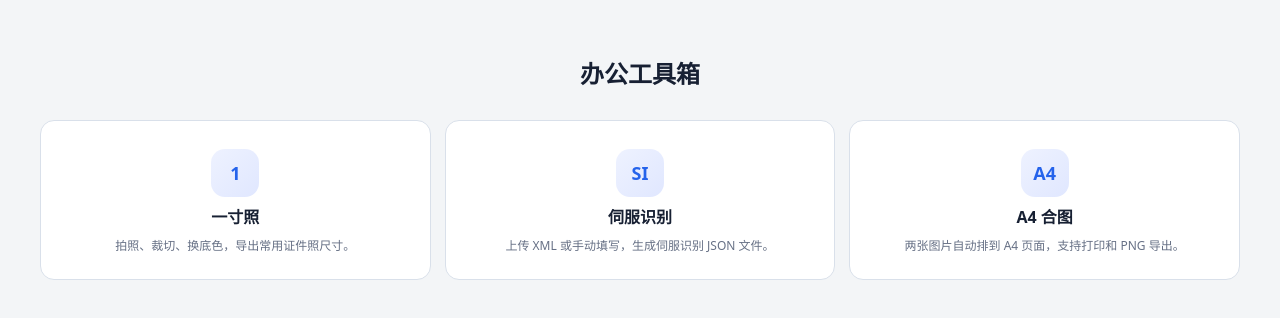
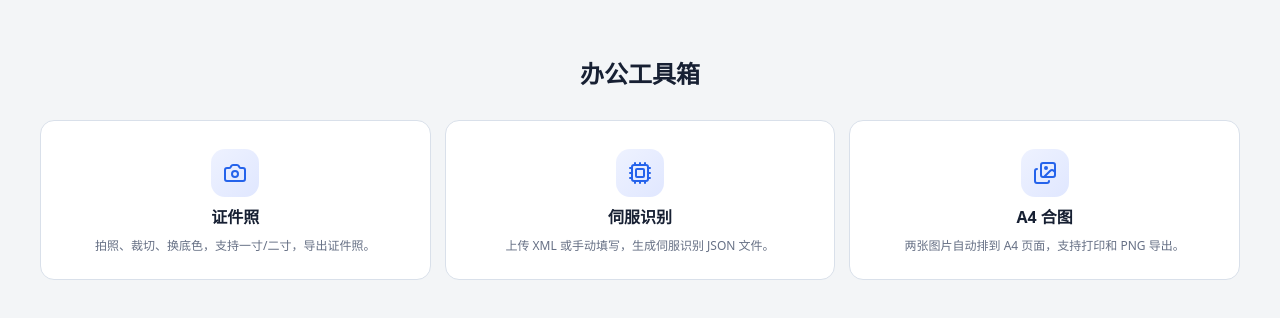
Before and after one commit to kirin-wu/id_photo, a Vue app: page / in a window 1280 px wide. Shown: the top 318 px of the page. Built offline with nearby package versions, Linux system fonts and the light colour scheme.

Commit message:
feat:icon

```diff
--- a/index.html
+++ b/index.html
@@ -3,6 +3,7 @@
   <head>
     <meta charset="UTF-8" />
     <meta name="viewport" content="width=device-width, initial-scale=1.0" />
+    <link rel="icon" type="image/svg+xml" href="/tool.svg" />
     <title>办公工具箱</title>
   </head>
   <body>
--- a/package.json
+++ b/package.json
@@ -9,6 +9,7 @@
     "preview": "vite preview"
   },
   "dependencies": {
+    "lucide-vue-next": "^0.577.0",
     "vue": "^3.5.16"
   },
   "devDependencies": {
--- a/src/tools/id-photo/IdPhotoTool.vue
+++ b/src/tools/id-photo/IdPhotoTool.vue
@@ -2,8 +2,8 @@
   <main class="app">
     <section class="panel">
       <div class="panel-head">
-        <h1>一寸照片生成器</h1>
-        <p>手机拍照，生成并导出电子照</p>
+        <h1>证件照生成器</h1>
+        <p>手机拍照，选规格，生成并导出电子照</p>
       </div>
 
       <div class="stage-wrap">
@@ -72,9 +72,20 @@
         </div>
       </div>
 
+      <div class="spec-row" aria-label="照片规格">
+        <button
+          v-for="s in photoSpecs"
+          :key="s.value"
+          class="spec-btn"
+          :class="{ active: photoSpec === s.value }"
+          type="button"
+          @click="photoSpec = s.value"
+        >{{ s.label }}</button>
+      </div>
+
       <div class="actions">
-        <button class="btn primary" type="button" @click="generateHighRes">生成一寸照</button>
-        <button class="btn ghost" type="button" @click="generateStandard">生成标准版</button>
+        <button class="btn primary" type="button" @click="generateCurrent('hd')">生成{{ currentSpec.label }}照</button>
+        <button class="btn ghost" type="button" @click="generateCurrent('standard')">生成标准版</button>
         <button class="btn" type="button" :disabled="!resultReady" @click="downloadResult">导出图片</button>
       </div>
 
@@ -90,8 +101,12 @@
 <script setup>
 import { computed, nextTick, onBeforeUnmount, onMounted, reactive, ref } from "vue";
 
-const HIGH_RES_SIZE = { width: 600, height: 840, label: "高清版 600x840", filename: "one-inch-photo-hd.png" };
-const STANDARD_SIZE = { width: 295, height: 413, label: "标准版 295x413", filename: "one-inch-photo-standard.png" };
+const photoSpecs = [
+  { value: "1inch", label: "一寸", hd: { width: 600, height: 840, label: "高清版 600×840", filename: "one-inch-photo-hd.png" }, standard: { width: 295, height: 413, label: "标准版 295×413", filename: "one-inch-photo-standard.png" } },
+  { value: "2inch", label: "二寸", hd: { width: 826, height: 1158, label: "高清版 826×1158", filename: "two-inch-photo-hd.png" }, standard: { width: 413, height: 579, label: "标准版 413×579", filename: "two-inch-photo-standard.png" } },
+];
+const photoSpec = ref("1inch");
+const currentSpec = computed(() => photoSpecs.find((s) => s.value === photoSpec.value));
 
 const bgOptions = [
   { label: "白底", value: "#ffffff" },
@@ -119,7 +134,7 @@ const bg = ref("#ffffff");
 const baseScale = ref(1);
 const scale = ref(1);
 const resultReady = ref(false);
-const resultSize = ref(HIGH_RES_SIZE);
+const resultSize = ref(currentSpec.value.hd);
 
 const position = reactive({
   offsetX: 0,
@@ -234,7 +249,7 @@ function renderEditor() {
   imageBox.top = rect.height / 2 - displayHeight / 2 + position.offsetY;
 }
 
-function updateResult(size = HIGH_RES_SIZE) {
+function updateResult(size = currentSpec.value.hd) {
   if (!sourceImage.value || !editorStage.value || !resultCanvas.value) return;
 
   const canvas = resultCanvas.value;
@@ -345,14 +360,10 @@ function endDrag(event) {
   position.activePointerId = null;
 }
 
-function generateHighRes() {
-  updateResult(HIGH_RES_SIZE);
-  setStatus("已生成高清版 600x840，下面可以直接导出。");
-}
-
-function generateStandard() {
-  updateResult(STANDARD_SIZE);
-  setStatus("已生成标准版 295x413，下面可以直接导出。");
+function generateCurrent(quality) {
+  const size = quality === "hd" ? currentSpec.value.hd : currentSpec.value.standard;
+  updateResult(size);
+  setStatus(`已生成${currentSpec.value.label} ${size.label}，下面可以直接导出。`);
 }
 
 function downloadResult() {
@@ -521,6 +532,29 @@ onBeforeUnmount(() => {
   pointer-events: none;
 }
 
+.spec-row {
+  display: flex;
+  gap: 6px;
+  margin-top: 14px;
+}
+
+.spec-btn {
+  padding: 6px 16px;
+  border: 1px solid var(--line);
+  border-radius: 8px;
+  background: #fff;
+  color: var(--text);
+  cursor: pointer;
+  font-weight: 600;
+  font-size: 14px;
+}
+
+.spec-btn.active {
+  border-color: var(--primary);
+  background: #eef2ff;
+  color: var(--primary);
+}
+
 .status {
   margin-top: 12px;
   color: var(--muted);
--- a/src/tools/registry.js
+++ b/src/tools/registry.js
@@ -7,11 +7,11 @@ export const toolCategories = [];
 export const tools = [
   {
     id: "id-photo",
-    title: "一寸照",
-    navLabel: "一寸照",
-    description: "拍照、裁切、换底色，导出常用证件照尺寸。",
+    title: "证件照",
+    navLabel: "证件照",
+    description: "拍照、裁切、换底色，支持一寸/二寸，导出证件照。",
     category: "image",
-    mark: "1",
+    icon: "camera",
     path: "/tools/id-photo",
     component: IdPhotoTool,
   },
@@ -21,7 +21,7 @@ export const tools = [
     navLabel: "伺服识别",
     description: "上传 XML 或手动填写，生成伺服识别 JSON 文件。",
     category: "device",
-    mark: "SI",
+    icon: "cpu",
     path: "/tools/servo-identify",
     component: ServoIdentifyTool,
   },
@@ -31,7 +31,7 @@ export const tools = [
     navLabel: "A4 合图",
     description: "两张图片自动排到 A4 页面，支持打印和 PNG 导出。",
     category: "print",
-    mark: "A4",
+    icon: "images",
     path: "/tools/a4-image",
     aliases: ["/a4-image"],
     component: A4ImageTool,
--- a/src/views/HomeView.vue
+++ b/src/views/HomeView.vue
@@ -10,7 +10,9 @@
         type="button"
         @click="$emit('navigate', tool.path)"
       >
-        <span class="card-mark">{{ tool.mark }}</span>
+        <span class="card-icon">
+          <component :is="iconMap[tool.icon]" :size="24" />
+        </span>
         <span class="card-name">{{ tool.title }}</span>
         <span class="card-desc">{{ tool.description }}</span>
       </button>
@@ -19,6 +21,14 @@
 </template>
 
 <script setup>
+import { Camera, Cpu, Images } from "lucide-vue-next";
+
+const iconMap = {
+  camera: Camera,
+  cpu: Cpu,
+  images: Images,
+};
+
 defineProps({
   tools: { type: Array, required: true },
   categories: { type: Array, required: true },
@@ -65,7 +75,7 @@ defineEmits(["navigate"]);
   border-color: transparent;
 }
 
-.card-mark {
+.card-icon {
   width: 48px;
   height: 48px;
   display: flex;
@@ -74,8 +84,6 @@ defineEmits(["navigate"]);
   border-radius: 14px;
   background: linear-gradient(135deg, #eef2ff, #e0e7ff);
   color: var(--primary);
-  font-weight: 800;
-  font-size: 18px;
 }
 
 .card-name {
@@ -109,10 +117,9 @@ defineEmits(["navigate"]);
     padding: 18px 16px;
   }
 
-  .card-mark {
+  .card-icon {
     width: 40px;
     height: 40px;
-    font-size: 15px;
   }
 
   .card-name {
```
Also changed, not shown: public/tool.svg (added), 1 other file (tests, documents, lock files or other folders).
